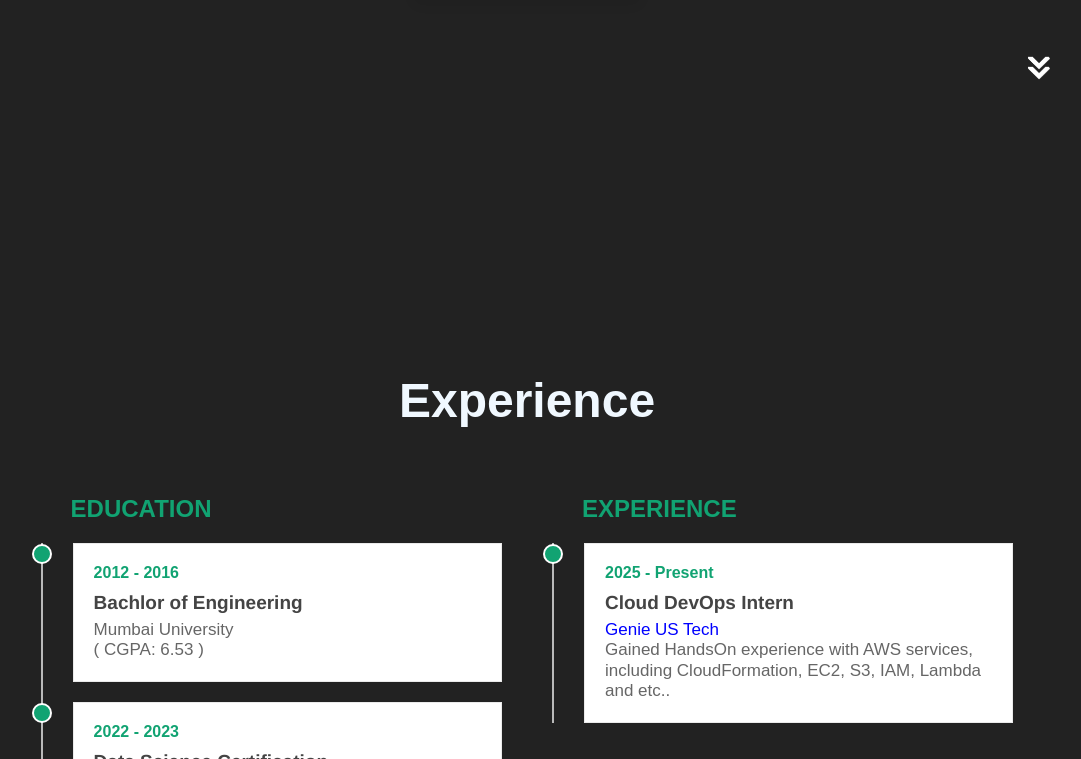
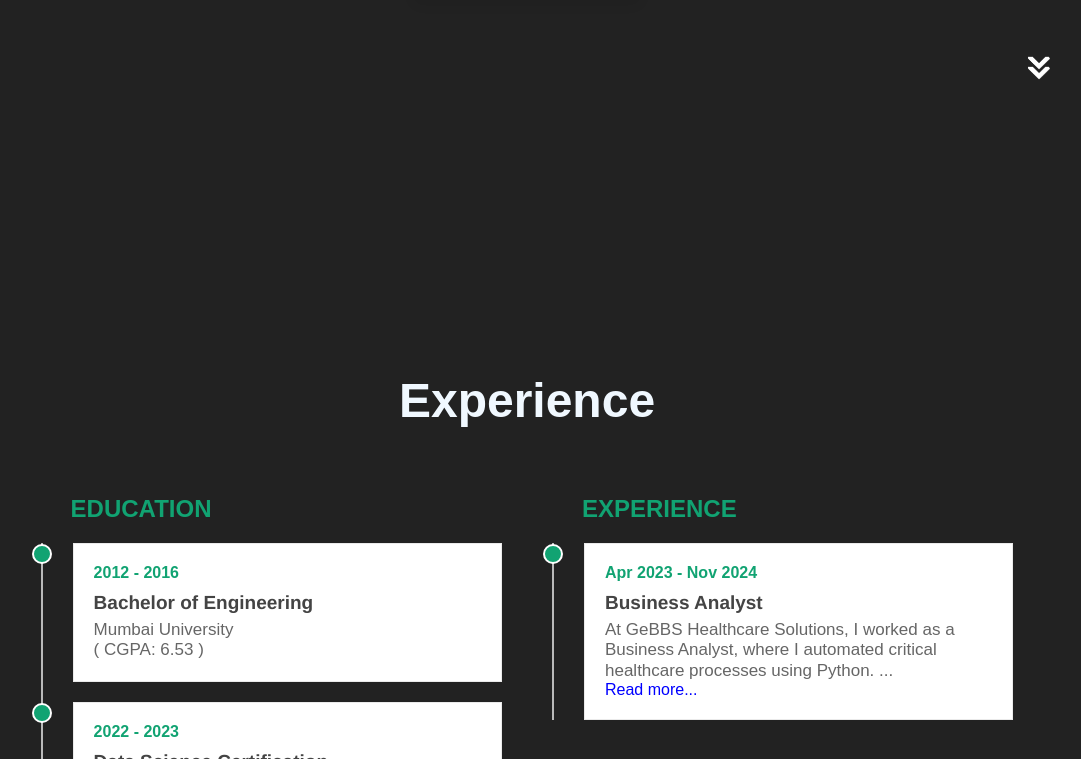
Before and after one commit to djgaikwad/My-Portfolio, a plain HTML site: page index.html in a window 1280 px wide. Shown: the part 3054-3813 px from the top of the page, without its empty margins (113-1194 px from the left). Drawn offline with nearby package versions, Linux system fonts and the light colour scheme.

Commit message:
first commit

```diff
--- a/index.html
+++ b/index.html
@@ -120,14 +120,13 @@
                             <div class="details-container">
                                 <img src="./images/education.png" alt="Education icon" class="icon" />
                                 <h3>Education</h3>
-                                <p>B.E. Mechanical Engineer<br />CGPA: 6.53</p>
+                                <p>Bachelor of Engineering<br />CGPA: 6.53</p>
                             </div>
                         </div>
                         <div class="text-container">
                             <p>
                                 As a data science enthusiast, I'm eager for hands-on experience to sharpen my skills.
-                                With efficient time
-                                Management and agility, I consistently meet and exceed deadlines. Ready to make
+                                With efficient time Management and agility, I consistently meet and exceed deadlines. Ready to make
                                 impactful contributions, I'm eager to tackle challenges head-on.
                             </p>
                         </div>
@@ -515,7 +514,7 @@
 
                                 <div class="exp-box">
                                     <h4>2012 - 2016</h4>
-                                    <h3>Bachlor of Engineering</h3>
+                                    <h3>Bachelor of Engineering</h3>
                                     <p>Mumbai University<br> ( CGPA: 6.53 )</p>
                                 </div>
 
@@ -554,14 +553,43 @@
                                 </div> -->
 
                                 <div class="exp-box">
-                                    <h4>2025 - Present</h4>
-                                    <h3>Cloud DevOps Intern</h3>
-                                    <p><a href="https://www.linkedin.com/in/genie-us-tech/"><span
-                                                style="text-decoration: none;color: blue;cursor: pointer;font-weight: 500;">Genie
-                                                US Tech</span></a><br>
-                                        Gained HandsOn experience with AWS services, including CloudFormation, EC2, S3,
-                                        IAM, Lambda and etc..</p>
+                                    <h4>Apr 2023 - Nov 2024</h4>
+                                    <h3>Business Analyst</h3>
+                                    <p id="short-text">
+                                        At GeBBS Healthcare Solutions, I worked as a Business Analyst, where I automated critical healthcare processes using Python.
+                                        <span id="dots">...</span>
+                                        <span id="more-text" style="display: none;">
+                                            I significantly reduced manual effort and improved operational efficiency. I developed dynamic Power BI dashboards that empowered stakeholders with real-time insights for data-driven decision-making.
+                                            My role also involved handling large datasets, performing data cleaning and transformation to support accurate reporting and analysis.
+                                            This experience strengthened my expertise in Python, SQL, and data visualization, while also deepening my understanding of healthcare domain workflows.
+                                            It laid a strong foundation for applying AI and Generative AI solutions in real-world business environments.
+                                        </span>
+                                    </p>
+                                    <a id="read-more-btn" onclick="toggleReadMore()" style="color: blue; cursor: pointer; font-weight: 500;">Read more...</a>
                                 </div>
+
+                                <script>
+                                    function toggleReadMore() {
+                                        const dots = document.getElementById("dots");
+                                        const moreText = document.getElementById("more-text");
+                                        const btn = document.getElementById("read-more-btn");
+
+                                        if (moreText.style.display === "none") {
+                                            dots.style.display = "none";
+                                            moreText.style.display = "inline";
+                                            btn.innerText = "Read less";
+                                        } else {
+                                            dots.style.display = "inline";
+                                            moreText.style.display = "none";
+                                            btn.innerText = "Read more...";
+                                        }
+                                    }
+                                </script>
+                                <!-- <div class="exp-box">
+                                    <h4>2022 - 2023</h4>
+                                    <h3>Data Science Intern</h3>
+                                    <p>Lorem ipsum dolor sit amet, consectetur adipisicing elit, sed do eiusmod tempor
+                                        incididunt ut labore et dolore magna aliqua. Ut enim ad minim veniam.</p>
 
                                 <!-- <div class="exp-box">
                                     <h4>2018 - 2022</h4>
```
